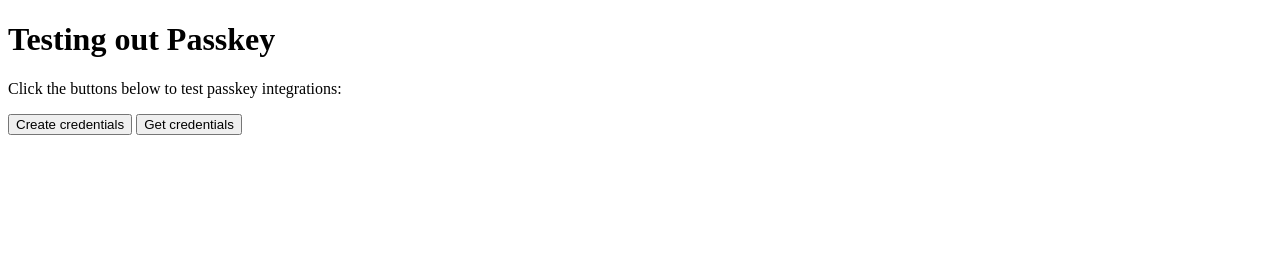
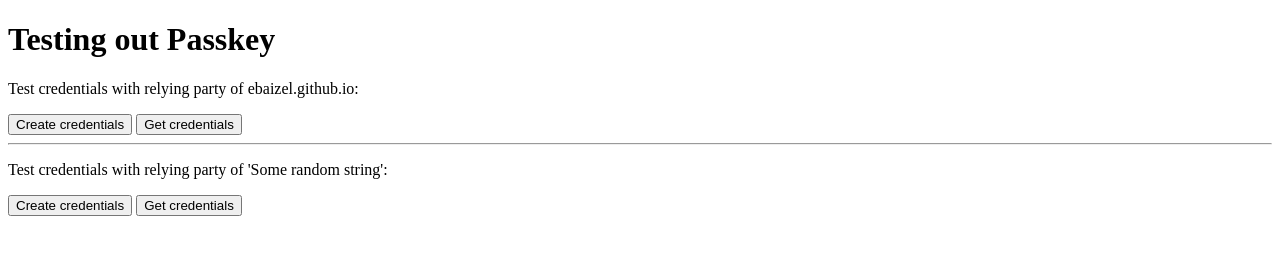
Before and after one commit to ebaizel/passkey, a plain HTML site: page index.html in a window 1280 px wide. Drawn offline with Linux system fonts and the light colour scheme.

Commit message:
Update index.html

```diff
--- a/index.html
+++ b/index.html
@@ -10,9 +10,13 @@
 </head>
 <body>
 <h1>Testing out Passkey</h1>
-<p>Click the buttons below to test passkey integrations:</p>
+<p>Test credentials with relying party of ebaizel.github.io:</p>
 <button id="createCredentialsButton">Create credentials</button>
 <button id="getCredentialsButton">Get credentials</button>
+<hr>
+<p>Test credentials with relying party of 'Some random string':</p>
+<button id="createCredentialsRandomRPButton">Create credentials</button>
+<button id="getCredentialsRandomRPButton">Get credentials</button>
 
 <!-- Include your JavaScript code -->
 <script src="script.js"></script>
```
